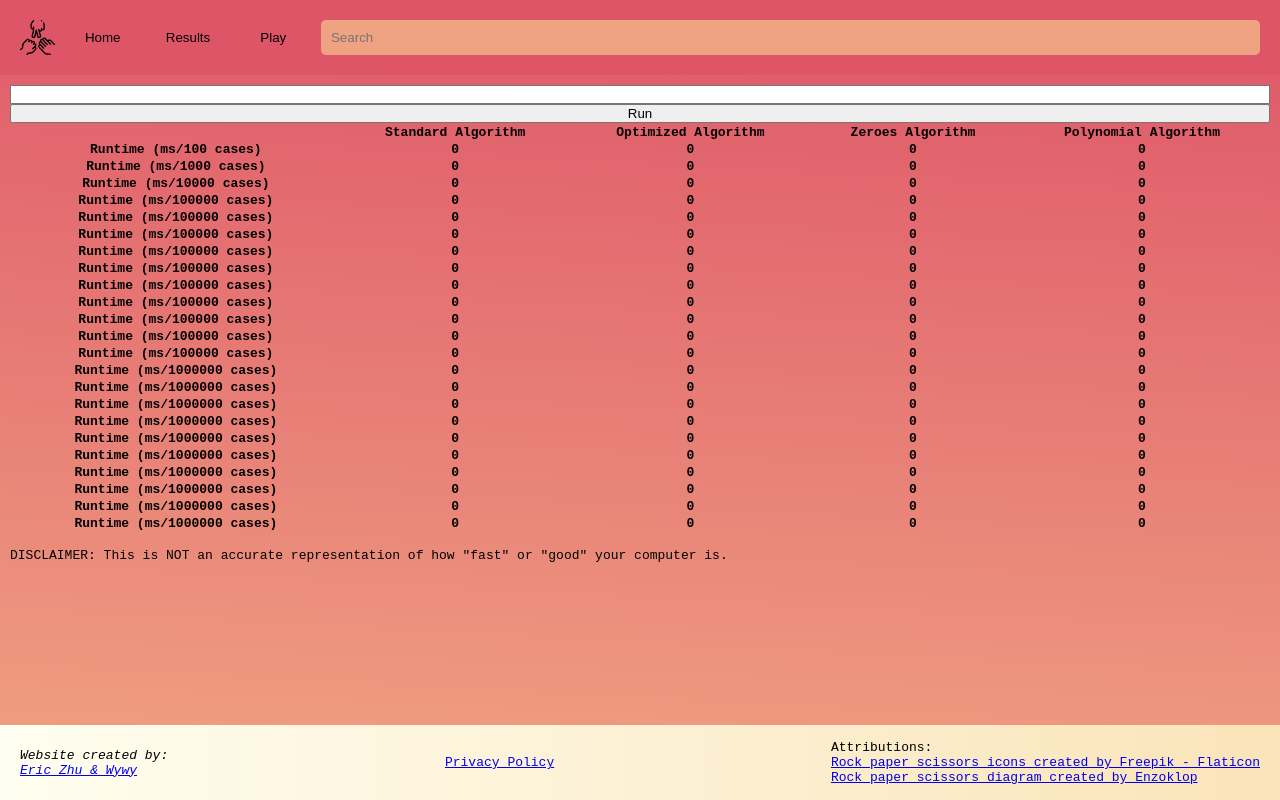
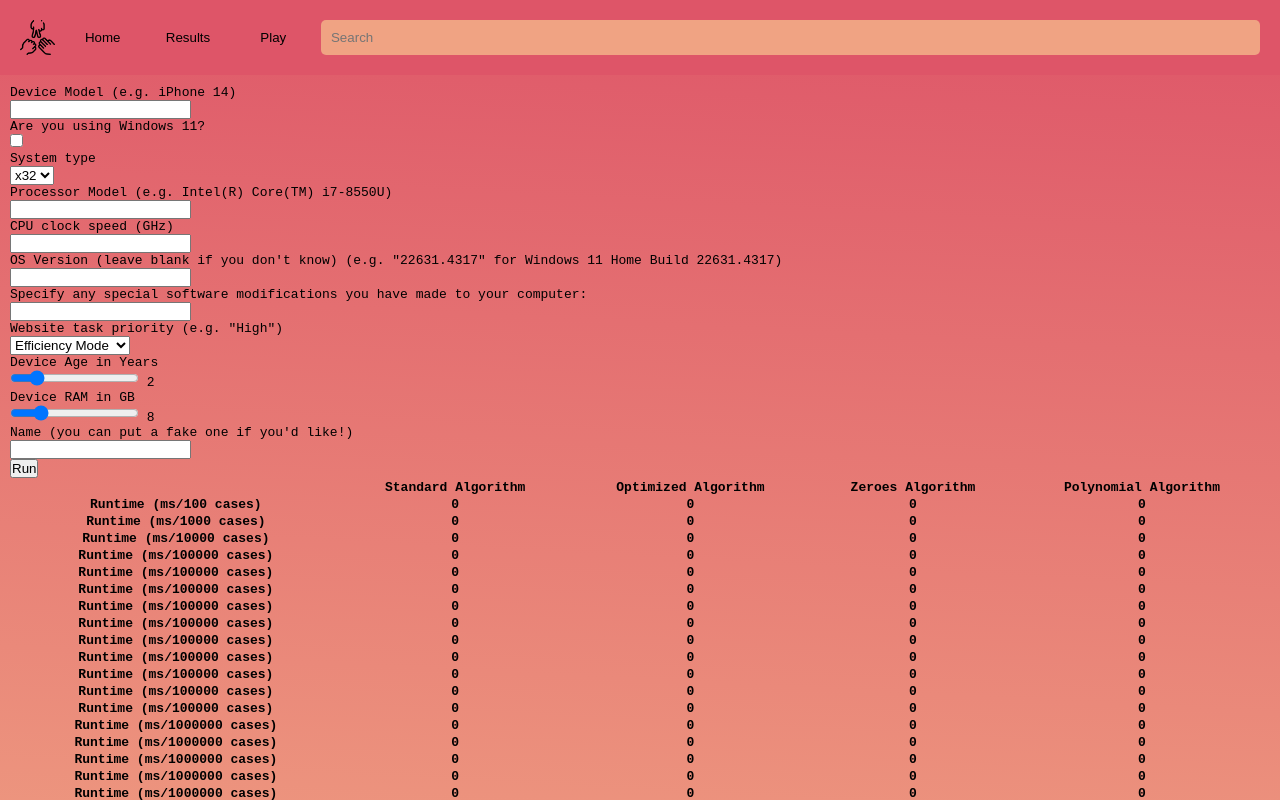
Before and after one commit to WywySenarios/Web-RockPaperScissors, a website: page public/run.html in a window 1280 px wide. Both pictures are taken after a click on the button "Run". Shown: the top 800 px of the page. Drawn offline with Linux system fonts and the light colour scheme; no server answers.

Commit message:
Form & File I/O
Implemented an unoptimized (for disk space) file I/O

Added the complete form to run.html & run.js

```diff
--- a/public/run.html
+++ b/public/run.html
@@ -18,7 +18,7 @@
         <!-- Made thanks to : https://stackoverflow.com/questions/2906582/how-do-i-create-an-html-button-that-acts-like-a-link -->
         <input type="button" onclick="location.href='index.html';" value="Home"></input>
         <input type="button" onclick="location.href='visualization.html';" value="Results"></input>
-        <input type="button"  value="Play"></input>
+        <input type="button" value="Play"></input>
 
         <!-- Search bar -->
         <input type="text" placeholder="Search">
@@ -26,8 +26,58 @@
 
     <!-- Main content -->
     <div class="mainContent">
-        <input type="text" id="name">
-        <input type="button" id="run" onclick="runInit()" value="Run">
+        <form>
+            <p>Device Model (e.g. iPhone 14)</p>
+            <input type="text" id="device model">
+            <p>Are you using Windows 11?</p>
+            <input type="checkbox" id="windows11">
+            <!-- <p>Operating System Type</p>
+            <select name="OS" id="OS">
+                <option value="Windows 11">Windows 11</option>
+                <option value="Windows 10">Windows 10</option>
+                <option value="Linux">Linux</option>
+                <option value="macOS">Mac OS</option>
+                Negligible difference between iPhone & iPad
+                <option value="iOS">Apple Phones & iPads (iOS or iPadOS)</option>
+                <option value="watchOS">Apple Watches (watchOS)</option>
+                <option value="Android">Android</option>
+                <option value="other">Other</option>
+            </select> -->
+            <p>System type</p>
+            <select name="system type" id="system type">
+                <option value="x32">x32</option>
+                <option value="x64">x64</option>
+                <option value="x86">x86</option>
+            </select>
+            <p>Processor Model (e.g. Intel(R) Core(TM) i7-8550U)</p>
+            <input type="text" id="processor">
+            <p>CPU clock speed (GHz)</p>
+            <input type="text" id="CPU clock speed">
+            <p>OS Version (leave blank if you don't know) (e.g. "22631.4317" for Windows 11 Home Build 22631.4317)</p>
+            <input type="text" id="OS version">
+            <p>Specify any special software modifications you have made to your computer:</p>
+            <input type="text" id="modifications">
+            <p>Website task priority (e.g. "High")</p>
+            <select name="website priority" id="website priority">
+                <option value="Efficiency Mode">Efficiency Mode</option>
+                <option value="Low">Low</option>
+                <option value="Below Normal">Below Normal</option>
+                <option value="Normal or Unset">Normal or Unset</option>
+                <option value="Above Normal">Above Normal</option>
+                <option value="High">High</option>
+                <option value="Realtime">Realtime</option>
+            </select>
+            <p>Device Age in Years</p>
+            <input type="range" id="device age" min="0" max="12" value="2" oninput="this.nextElementSibling.value = this.value">
+            <output>2</output>
+            <p>Device RAM in GB</p>
+            <input type="range" id="memory" min="2" max="32" value="8" oninput="this.nextElementSibling.value = this.value">
+            <output>8</output>
+            <p>Name (you can put a fake one if you'd like!)</p>
+            <input type="text" id="name" minlength="1" maxlength="">
+            <br>
+            <input type="button" id="run" onclick="runInit()" value="Run">
+        </form>
 
         <table id="runtimeTable">
             <tr>
@@ -227,7 +277,8 @@
         </div>
 
         <script src="run.js"></script>
-        <noscript>Your browser does not support JavaScript! Unfortunately, that means that you can't test my cool RPS algorithms on your computer. Very sad :c</noscript>
+        <noscript>Your browser does not support JavaScript! Unfortunately, that means that you can't test my cool RPS
+            algorithms on your computer. Very sad :c</noscript>
     </footer>
 </body>
 
--- a/public/run.js
+++ b/public/run.js
@@ -2,7 +2,6 @@
  * games: [[p1, p2], etc.]
  */
 const sleepLength = 1 // sleep length in ms
-const nameTextField = document.getElementById("name");
 let testCases = {
 	"100": null,
 	"1000": null,
@@ -77,7 +76,18 @@ async function runInit() {
 	testCases["1000000"] = await serverTestCases("1000000");
 
 	let results = await {
-		"name": nameTextField.value,
+		"specs": {
+			"device model": document.getElementById("device model").value,
+			"system type": document.getElementById("system type").value,
+			"processor": document.getElementById("processor").value,
+			"CPU clock speed": document.getElementById("CPU clock speed").value,
+			"os": { "version": document.getElementById("OS version").value },
+			"modifications": document.getElementById("modifications").value,
+			"website priority": document.getElementById("website priority").value,
+			"device age": document.getElementById("device age").value,
+			"memory": document.getElementById("memory").value
+		},
+		"name": document.getElementById("name").value,
 		"100": await run("100", ""),
 		"1000": await run("1000", ""),
 		"10000": await run("10000", ""),
@@ -106,6 +116,15 @@ async function runInit() {
 
 	// send results to server
 	console.log("Data to send: " + JSON.stringify(results));
+
+	// user self-reports using Windows 11 instead of 10?
+	console.log(document.getElementById("windows11").value);
+	if (document.getElementById("windows11").value == true) {
+		results["os"] = {
+			"name": "Windows",
+			"version": "11"
+		};
+	}
 
 	fetch("/upload", {
 		method: "POST",
```
Also changed, not shown: app.js (+41 -7 lines), package.json (+4 -4 lines), 2 other files.
